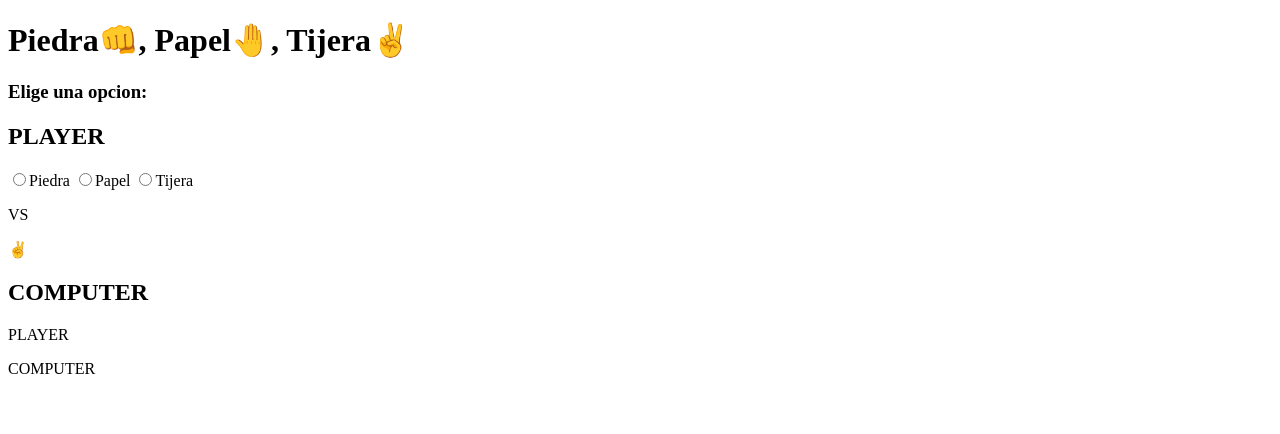
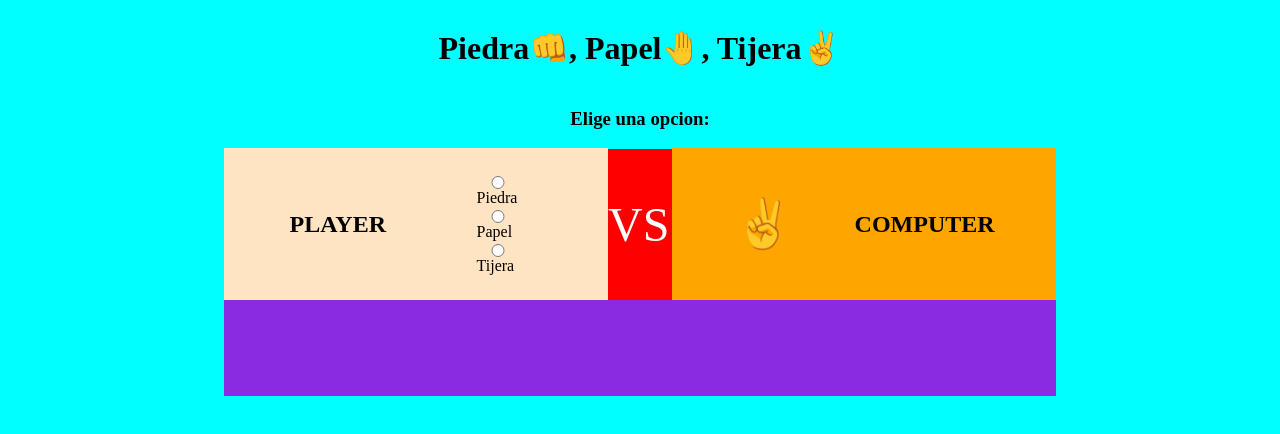
Before and after one commit to aarom1804/piedraPapelTijera, a plain HTML site: page index.html in a window 1280 px wide. Drawn offline with Linux system fonts and the light colour scheme.

Commit message:
Ejercicio terminado, aunque faltaria agregar un limite de juego

```diff
--- a/index.html
+++ b/index.html
@@ -8,7 +8,7 @@
 </head>
 <body>
     <div>
-        <h1>Piedra👊, Papel🤚, Tijera✌</h1>
+        <h1>Piedra👊, Papel🤚, Tijera✌️</h1>
     </div>
 
     <div>
@@ -17,10 +17,14 @@
 
     <div class="content">
         <div class="player">
-            <h2>PLAYER</h2>
-            <input type="radio" name="option" value="👊" onchange="optionSelected()">Piedra
-            <input type="radio" name="option" value="🤚" onchange="optionSelected()">Papel
-            <input type="radio" name="option" value="✌" onchange="optionSelected()">Tijera
+            <div class="titulo-1">
+                <h2>PLAYER</h2>
+            </div>
+            <div class="inputs">
+                <input type="radio" name="option" value="👊" onchange="optionSelected()">Piedra
+                <input type="radio" name="option" value="🤚" onchange="optionSelected()">Papel
+                <input type="radio" name="option" value="✌️" onchange="optionSelected()">Tijera
+            </div>
         </div>
         <div class="vs">
             <p>VS</p>
@@ -29,13 +33,13 @@
             <p id="valueComputer"></p>
             <h2>COMPUTER</h2>
         </div>
-        <div class="result">
-            <p id="playerResult">PLAYER </p>
-            <p id="text"></p>
-            <p id="computerResult">COMPUTER</p>
-        </div>
+
     </div>
-
+    <div class="result">
+        <p id="playerResult"> </p>
+        <p id="text"></p>
+        <p id="computerResult"></p>
+    </div>
 
     <script src="main.js"></script>
 </body>
--- a/main.js
+++ b/main.js
@@ -1,4 +1,4 @@
-let arrayOption = ["👊", "🤚", "✌"];
+let arrayOption = ["👊", "🤚", "✌️"];
 let randomValue;
 let valueSelected;
 let valueComputer;
@@ -7,6 +7,7 @@ let pointComputer = 0;
 let computerIntervalId = setInterval(updateOutputComputer, 333);
 let indexOutput = 0;
 let draw = "empate";
+let clean = "";
 
 function random(){
     randomValue = Math.floor(Math.random()*3);
@@ -19,27 +20,26 @@ function optionSelected(){
     valueComputer = arrayOption[random()];
     document.getElementById("valueComputer").innerText = valueComputer;
     if(valueSelected == valueComputer){
-        document.getElementById("text").innerText = draw;
         setTimeout(function() {
             computerIntervalId = setInterval(updateOutputComputer, 333);
+        }, 1500);
+        setTimeout(resetRadio, 1500);
+        document.getElementById("text").innerText = draw;
 
-        }, 1500);
-        resetRadio();
-    }else if((valueSelected == "👊" && valueComputer == "✌")||(valueSelected == "✌" && valueComputer == "🤚")||(valueSelected == "🤚" && valueComputer == "👊")){
+        return setTimeout(cleanDraw, 1500);
+    }else if((valueSelected == "👊" && valueComputer == "✌️")||(valueSelected == "✌️" && valueComputer == "🤚")||(valueSelected == "🤚" && valueComputer == "👊")){
         pointPlayer++;
         setTimeout(function() {
             computerIntervalId = setInterval(updateOutputComputer, 333);
-
         }, 1500);
-        resetRadio();
+        setTimeout(resetRadio, 1500);
         return document.getElementById("playerResult").innerText = pointPlayer;
     }else{
         pointComputer++;
         setTimeout(function() {
             computerIntervalId = setInterval(updateOutputComputer, 333);
-
         }, 1500);
-        resetRadio();
+        setTimeout(resetRadio, 1500);
         return document.getElementById("computerResult").innerText = pointComputer;
     }
 
@@ -56,8 +56,12 @@ function updateOutputComputer(){
 }
 
 function resetRadio() {
-    let radios = document.querySelectorAll('input[name="option"]');
+    const radios = document.querySelectorAll('input[name="option"]');
     radios.forEach((radio) => {
         radio.checked = false;
     });
 }
+
+function cleanDraw(){
+    document.getElementById("text").innerText = clean;
+}
--- a/style.css
+++ b/style.css
@@ -0,0 +1,56 @@
+body{
+    background-color: aqua;
+    display: flex;
+    flex-direction: column;
+    align-items: center;
+}
+.content{
+    display: flex;
+}
+.player{
+    background-color: bisque;
+
+    display: flex;
+    flex-direction: row;
+    justify-content: space-evenly;
+    align-items: center;
+    width: 30vw;
+
+}
+
+.inputs{
+    display: flex;
+    flex-direction: column;
+    margin: 0px 25px;
+}
+.computer{
+    background-color: orange;
+    display: flex;
+    flex-direction: row;
+    justify-content: space-evenly;
+    align-items: center;
+    width: 30vw;
+}
+.vs{
+    display: flex;
+    align-self: center;
+    background-color: red;
+    color: white;
+    font-size: 3rem;
+    width: 5vw;
+}
+#valueComputer{
+    font-size: 3rem;
+}
+
+.result{
+    display: flex;
+    width: 65vw;
+    background-color: blueviolet;
+    justify-content: space-evenly;
+    align-items: center;
+}
+.result p{
+    font-size: 3rem;
+    color: white;
+}
```
